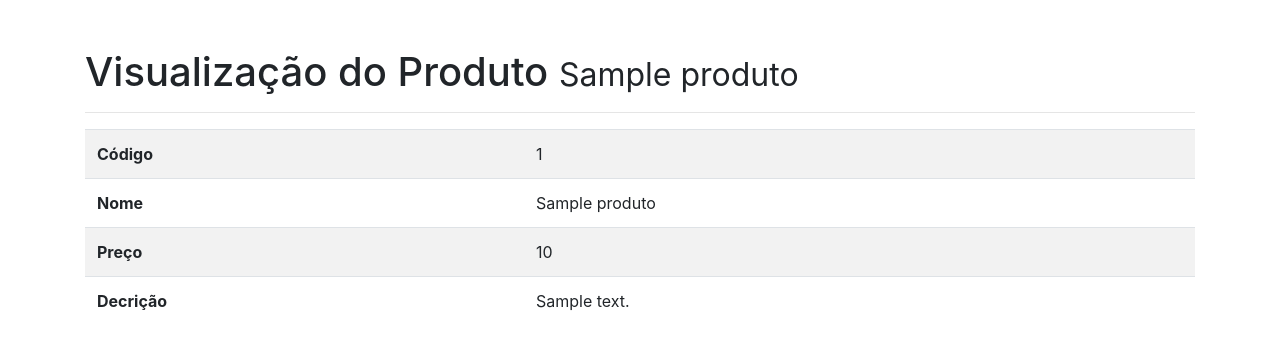
After one commit to chasinfo/iniciandoSymfony4, a Symfony app: template templates/produto/view.html.twig in a window 1280 px wide. The commit adds this page. Shown: the top 350 px of the page. Run offline with Twig, Linux system fonts and the light colour scheme; the template is opened without the code that fills it: most values are stand-ins (such as "Sample title", 1, 10 or a date in 2020); some libraries are stand-ins or nearby versions.

Commit message:
Foi implementado a funcionalidade de visualizar o registro.

```diff
--- a/templates/produto/index.html.twig
+++ b/templates/produto/index.html.twig
@@ -36,7 +36,7 @@
                     <td>{{ produto.name }}</td>
                     <td>{{ produto.price|number_format(2,',','.') }}</td>
                     <td class="text-center">
-                        <a class="btn btn-sm btn-warning" href=""><i class="fas fa-eye"></i></a>
+                        <a class="btn btn-sm btn-warning" href="{{ path('visualizar_produto', {'id': produto.id}) }}"><i class="fas fa-eye"></i></a>
                         <a class="btn btn-sm btn-success" href="{{ path('editar_produto', {'id': produto.id}) }}"><i class="fas fa-edit"></i></a>
                         <a class="btn btn-sm btn-danger" href=""><i class="fas fa-eraser"></i></a>
                     </td>
--- /dev/null
+++ b/templates/produto/view.html.twig
@@ -0,0 +1,31 @@
+{% extends 'base.html.twig' %}
+
+{% block title %}Visualização do produto{% endblock %}
+
+{% block body %}
+    <h1>Visualização do Produto <small>{{ produto.name }}</small></h1>
+    <hr>
+    <table class="table table-striped">
+        <tbody>
+        <tr>
+            <th>Código</th>
+            <td>{{ produto.id }}</td>
+        </tr>
+        <tr>
+            <th>Nome</th>
+            <td>{{ produto.name }}</td>
+        </tr>
+        <tr>
+            <th>Preço</th>
+            <td>{{ produto.price }}</td>
+        </tr>
+        <tr>
+            <th>Decrição</th>
+            <td>{{ produto.description }}</td>
+        </tr>
+        </tbody>
+    </table>
+
+
+
+{% endblock %}
```
Also changed, not shown: src/Controller/ProdutoController.php (+17 -0 lines).
